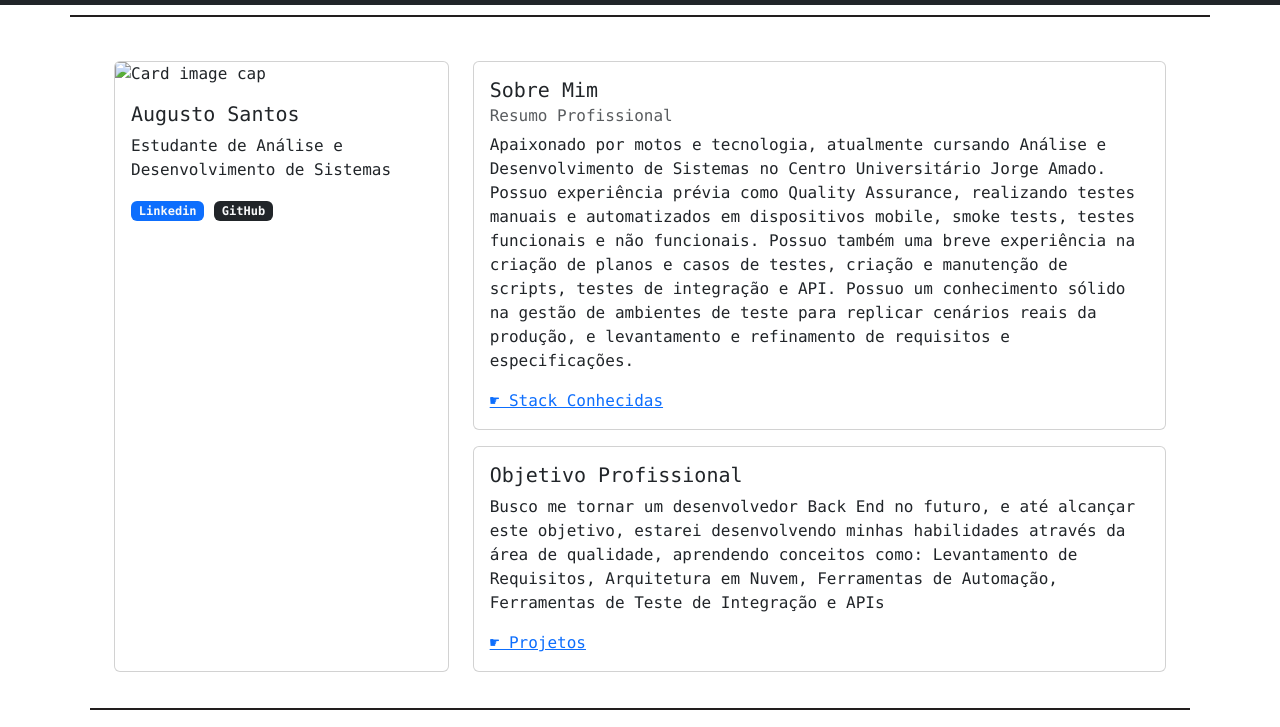
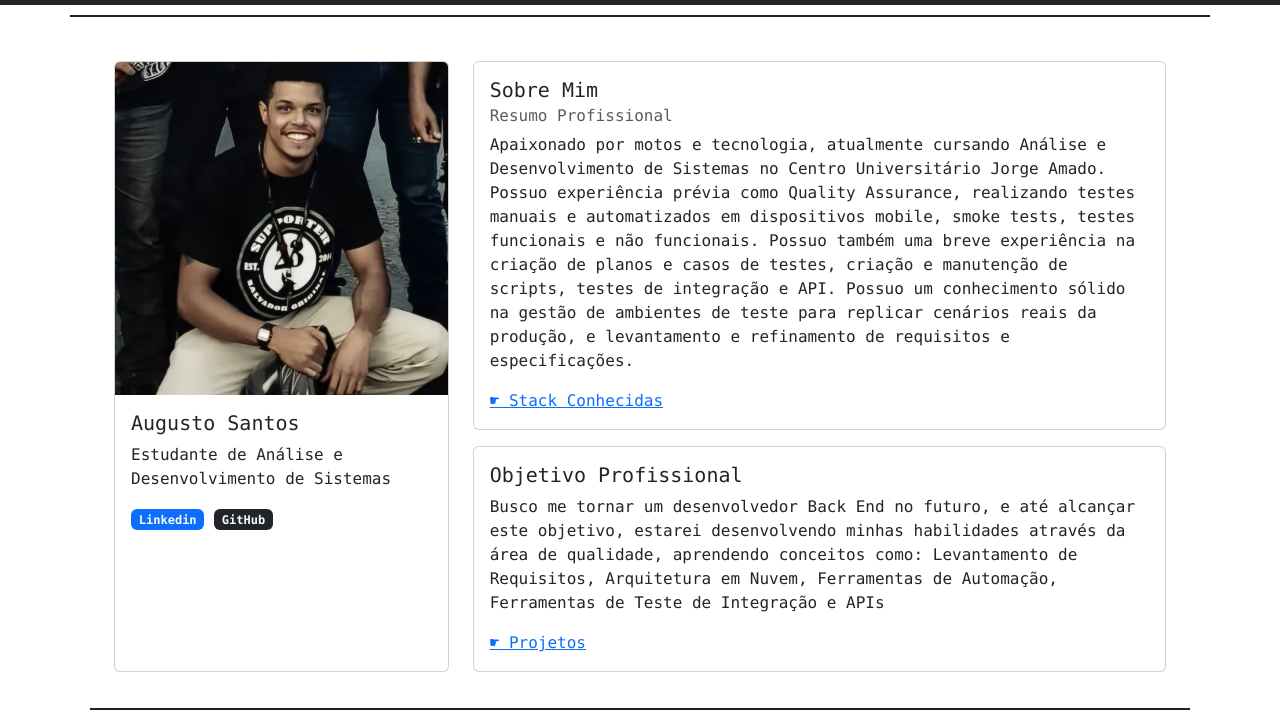
Before and after one commit to AugustoArand/portifolio-augusto, a website: page index.html in a window 1280 px wide. Shown: the part 53-780 px from the top of the page. Drawn offline with nearby package versions, Linux system fonts and the light colour scheme; the site is published under a folder, as on GitHub Pages, so addresses that start at the root find nothing.

Commit message:
ajuste localizacao imagem

```diff
--- a/index.html
+++ b/index.html
@@ -88,7 +88,7 @@
             <div class="col-12 col-md-6 col-lg-4 mb-2">
                 <!-- Card da Esquerda -->
                 <div class="card h-100">
-                    <img class="card-img-top" src="/assets/img/photo01.jpeg" alt="Card image cap">
+                    <img class="card-img-top" src="assets/img/photo01.jpeg" alt="Card image cap">
                     <div class="card-body">
                         <h5 class="card-title">Augusto Santos</h5>
                         <p class="card-text">Estudante de Análise e Desenvolvimento de Sistemas</p>
```
